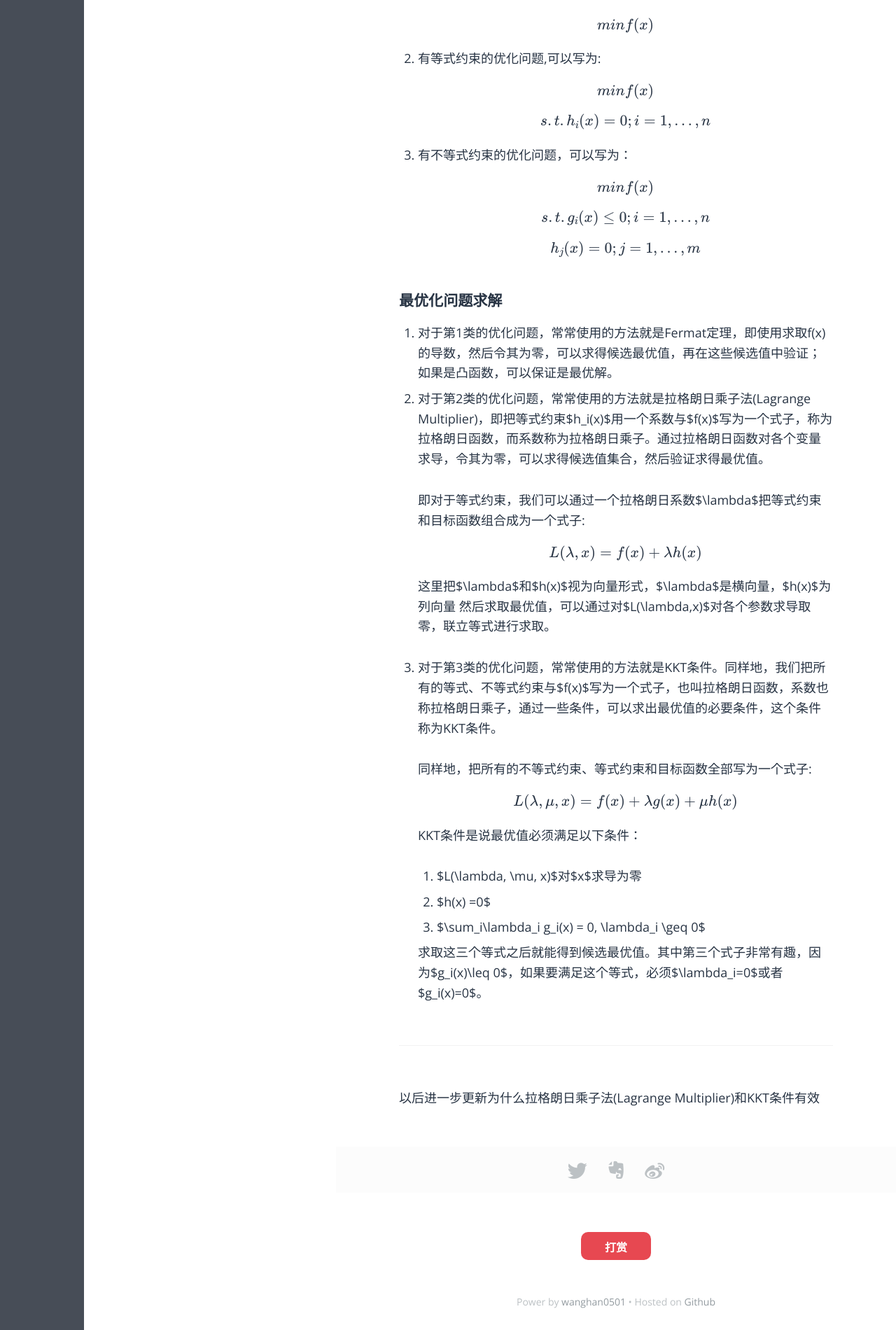
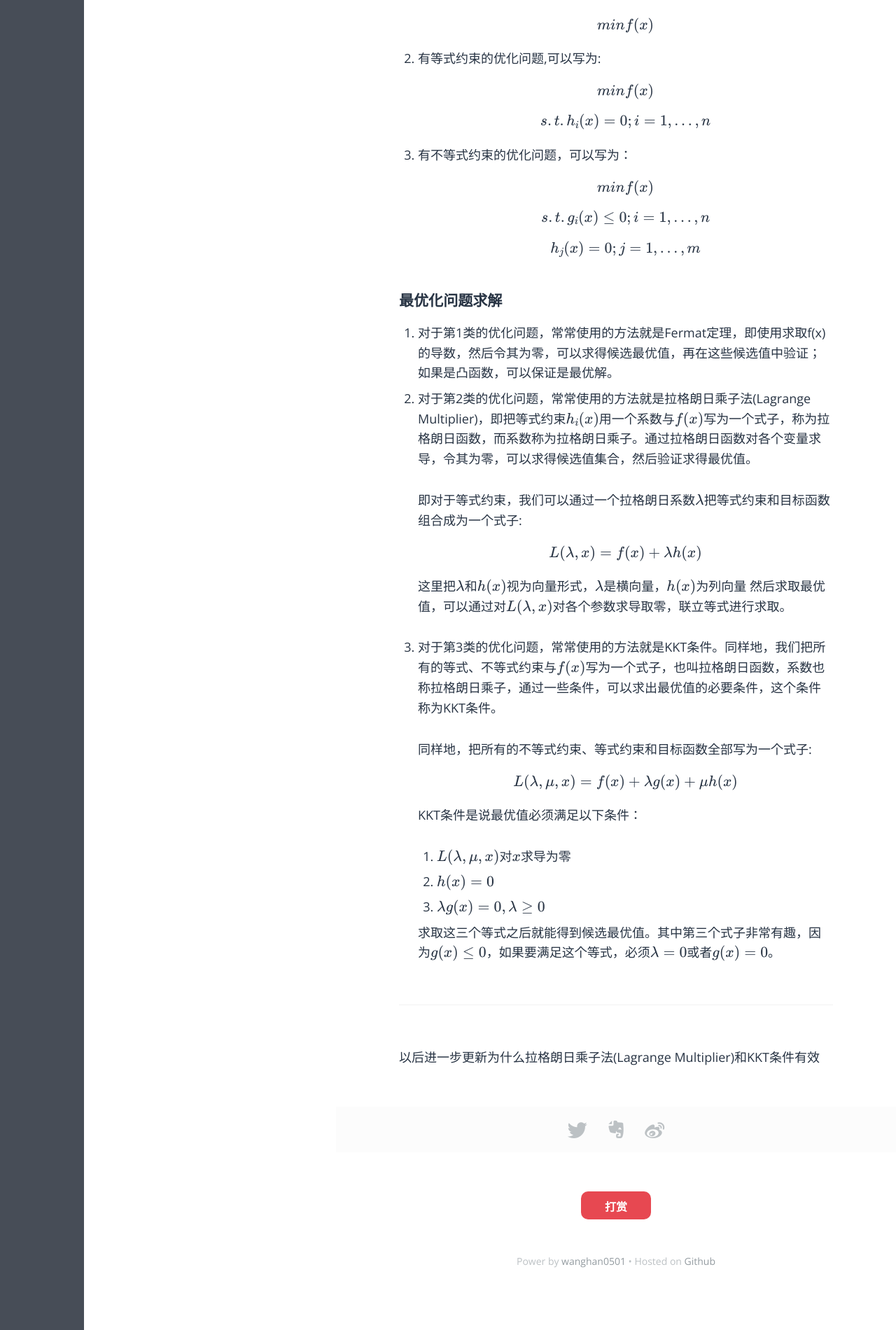
Before and after one commit to wanghan0501/wanghan0501.github.io, a Jekyll site: the page built from _posts/tech/2017-10-21-理解拉格朗日乘子法和KKT条件.md, in a window 1280 px wide. Shown: the part 692-2592 px from the top of the page at 70% size. Built offline with Jekyll 4.4.1, drawn with Linux system fonts in a browser that asks for light colours; some web fonts are replaced; formulas are drawn with MathJax 3.

Commit message:
精简MathJax

```diff
--- a/_posts/tech/2017-10-21-理解拉格朗日乘子法和KKT条件.md
+++ b/_posts/tech/2017-10-21-理解拉格朗日乘子法和KKT条件.md
@@ -43,9 +43,9 @@ categories: 技术
 	KKT条件是说最优值必须满足以下条件：
 	1. $L(\lambda, \mu, x)$对$x$求导为零
 	2. $h(x) =0$
-	3. $\sum_i\lambda_i g_i(x) = 0, \lambda_i \geq 0$
+	3. $\lambda g(x) = 0, \lambda \geq 0$
 
-	求取这三个等式之后就能得到候选最优值。其中第三个式子非常有趣，因为$g_i(x)\leq 0$，如果要满足这个等式，必须$\lambda_i=0$或者$g_i(x)=0$。
+	求取这三个等式之后就能得到候选最优值。其中第三个式子非常有趣，因为$g (x)\leq 0$，如果要满足这个等式，必须$\lambda=0$或者$g(x)=0$。
 
 
 -----------
```
Also changed, not shown: _includes/head.html (+0 -32 lines), _includes/scripts.html (+29 -1 lines).
